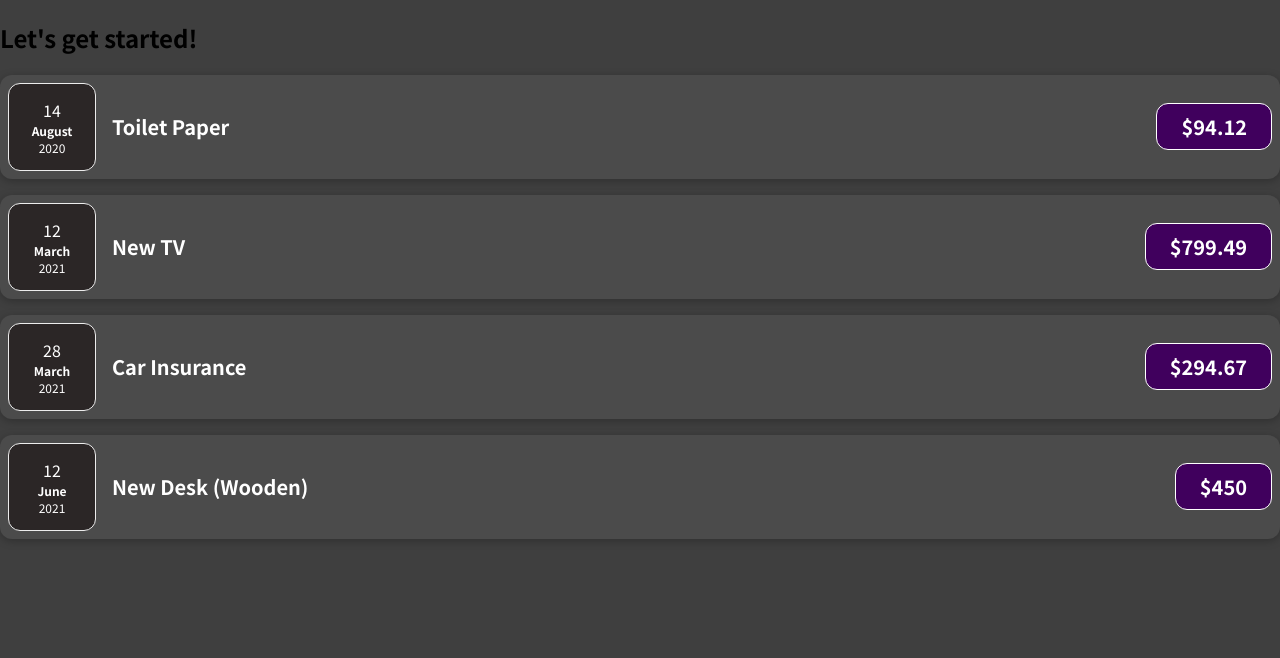
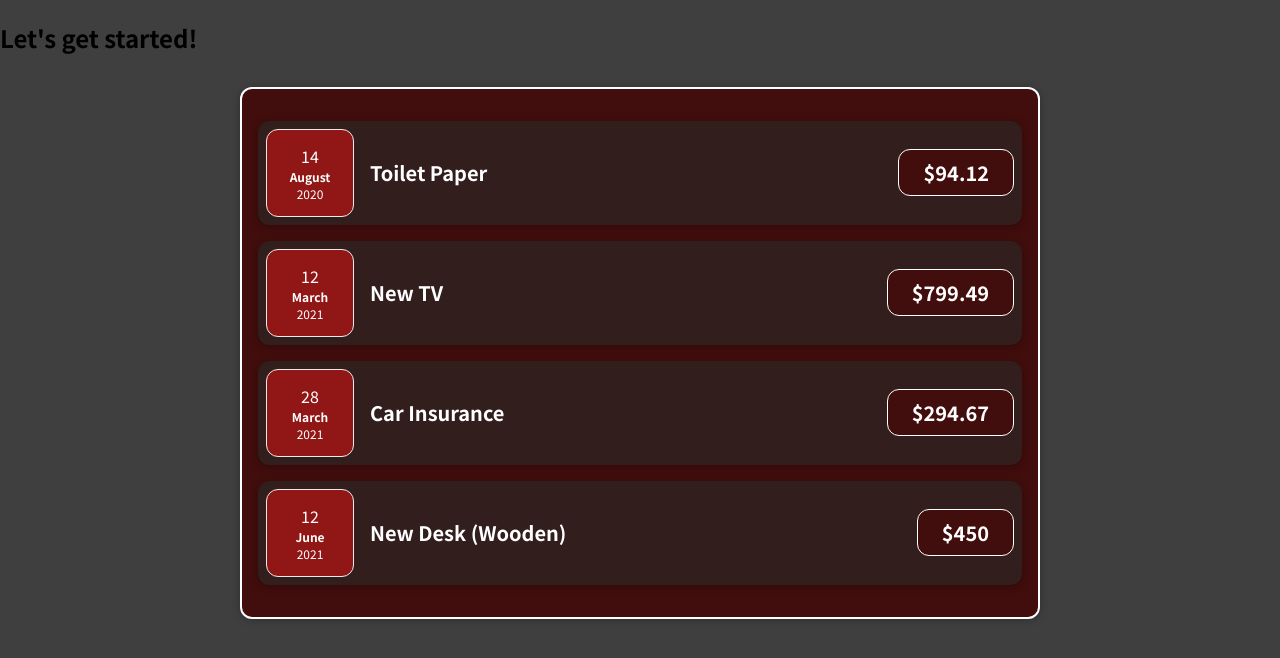
Before and after one commit to YunusEmreBEYAZ/PracticeReact, a React (Create React App) app: page / in a window 1280 px wide. Shown: the top 658 px of the page. Built offline with nearby package versions, Linux system fonts and the light colour scheme.

Commit message:
Expenses component and some styling

```diff
--- a/src/App.js
+++ b/src/App.js
@@ -1,5 +1,5 @@
 import React from "react";
-import ExpenseItem from "./components/ExpenseItem";
+import Expenses from "./components/Expenses";
 
 
 function App() {
@@ -28,10 +28,8 @@
   return (
     <div>
       <h2>Let's get started!</h2>
-      <ExpenseItem title={expenses[0].title} amount={expenses[0].amount} date={expenses[0].date} />
-      <ExpenseItem title={expenses[1].title} amount={expenses[1].amount} date={expenses[1].date} />
-      <ExpenseItem title={expenses[2].title} amount={expenses[2].amount} date={expenses[2].date} />
-      <ExpenseItem title={expenses[3].title} amount={expenses[3].amount} date={expenses[3].date} />
+      <Expenses expenses={expenses} />
+
     </div>
   );
 }
--- a/src/components/ExpenseDate.css
+++ b/src/components/ExpenseDate.css
@@ -4,7 +4,7 @@
     width: 5.5rem;
     height: 5.5rem;
     border: 1px solid #ececec;
-    background-color: #2b2626;
+    background-color: #911717;
     color: white;
     border-radius: 12px;
     align-items: center;
--- a/src/components/ExpenseItem.css
+++ b/src/components/ExpenseItem.css
@@ -6,7 +6,7 @@
     padding: 0.5rem;
     margin: 1rem 0;
     border-radius: 12px;
-    background-color: #4b4b4b;
+    background-color: #331e1e;
 }
 
 .expense-item__description {
@@ -31,7 +31,7 @@
     font-size: 1rem;
     font-weight: bold;
     color: white;
-    background-color: #40005d;
+    background-color: rgb(65, 13, 13);
     border: 1px solid white;
     padding: 0.5rem;
     border-radius: 12px;
--- /dev/null
+++ b/src/components/Expenses.css
@@ -0,0 +1,10 @@
+.expenses {
+    padding: 1rem;
+    background-color: rgb(65, 13, 13);
+    margin: 2rem auto;
+    width: 50rem;
+    max-width: 95%;
+    border-radius: 12px;
+    box-shadow: 0 1px 8px rgba(0, 0, 0, 0.25);
+    border: 2px solid white;
+}
--- /dev/null
+++ b/src/components/Expenses.js
@@ -0,0 +1,17 @@
+import ExpenseItem from "./ExpenseItem";
+import "./Expenses.css"
+
+function Expenses(props) {
+    return (
+        <div className="expenses">
+            {props.expenses.map((expense) => (
+                <ExpenseItem
+                    title={expense.title}
+                    date={expense.date}
+                    amount={expense.amount} />
+            ))}
+        </div>
+    )
+}
+
+export default Expenses;
```
